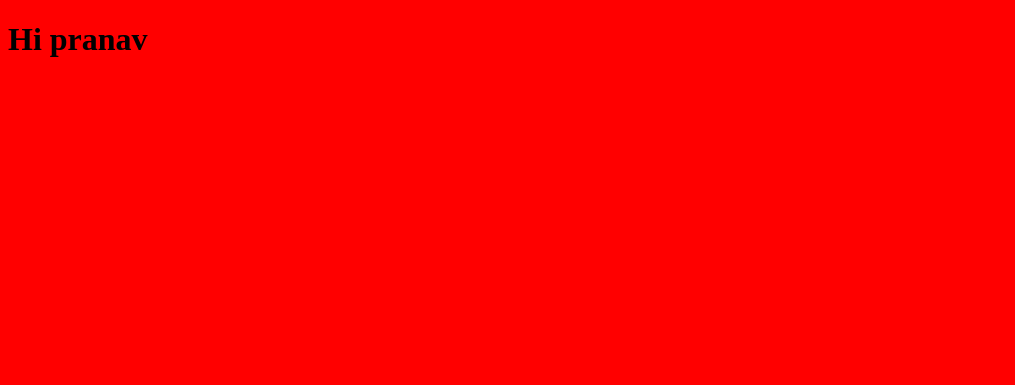
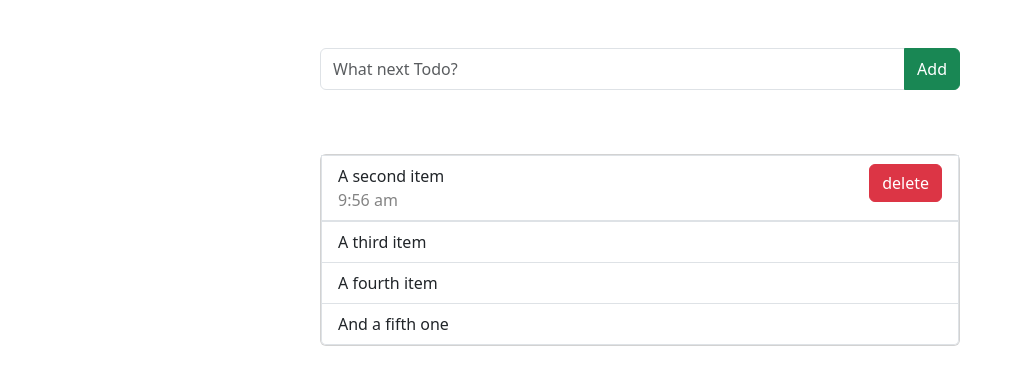
Before and after one commit to Fawaskp/NextTodo, a Django app: page / in a window 1280 px wide. Before the commit the part shown is almost empty. Shown: the top 385 px of the page, without its empty margins (0-1015 px from the left). Run offline with Django 4.2, Linux system fonts and the light colour scheme.

Commit message:
update issue solved

```diff
--- a/templates/test.html
+++ b/templates/test.html
@@ -7,9 +7,47 @@
     <meta http-equiv="X-UA-Compatible" content="IE=edge">
     <meta name="viewport" content="width=device-width, initial-scale=1.0">
     <link rel="stylesheet" href="{% static 'test.css' %}">
-    <title>Document</title>
+    <link rel="stylesheet" href="	https://cdn.jsdelivr.net/npm/bootstrap@5.3.0-alpha3/dist/css/bootstrap.min.css">
+    <title>nextTodo</title>
 </head>
 <body>
-    <h1>Hi pranav</h1>
+
+    <form action="" method="post">
+        {% csrf_token %}
+        <div class="w-100 d-flex py-5 text-center justify-content-center">
+            <div class="w-50">
+                <div class="input-group mb-3">
+                        <input type="text" class="form-control py-2" placeholder="What next Todo?" aria-label="Recipient's username" aria-describedby="button-addon2">
+                        <button class="btn btn-success" type="submit" id="button-addon2">Add</button>
+                </div>
+            </div>
+        </div>
+    </form>
+
+    <div class="w-100 d-flex justify-content-center">
+        <div class="card w-50">
+            <ul class="list-group">
+                <form action="" method="post">
+                {% csrf_token %}
+                    <li class="list-group-item">
+                        A second item
+                        <span  style="float: right; color: rgb(131, 131, 131);">
+                            <button type="submit" class="btn btn-danger">delete</button>
+                        </span>
+                        <br>
+                        <span  style="color: rgb(131, 131, 131);">9:56 am</span>
+                    </li>
+                </form>
+                <li class="list-group-item">A third item</li>
+                <li class="list-group-item">A fourth item</li>
+                <li class="list-group-item">And a fifth one</li>
+            </ul>
+        </div>
+    </div>
+
+    <script src="https://cdn.jsdelivr.net/npm/bootstrap@5.3.0-alpha3/dist/js/bootstrap.bundle.min.js"></script>
+    <script src="https://cdn.jsdelivr.net/npm/@popperjs/core@2.11.7/dist/umd/popper.min.js" integrity="sha384-zYPOMqeu1DAVkHiLqWBUTcbYfZ8osu1Nd6Z89ify25QV9guujx43ITvfi12/QExE" crossorigin="anonymous"></script>
+    <script src="https://cdn.jsdelivr.net/npm/bootstrap@5.3.0-alpha3/dist/js/bootstrap.min.js" integrity="sha384-Y4oOpwW3duJdCWv5ly8SCFYWqFDsfob/3GkgExXKV4idmbt98QcxXYs9UoXAB7BZ" crossorigin="anonymous"></script>
+
 </body>
 </html>
```
